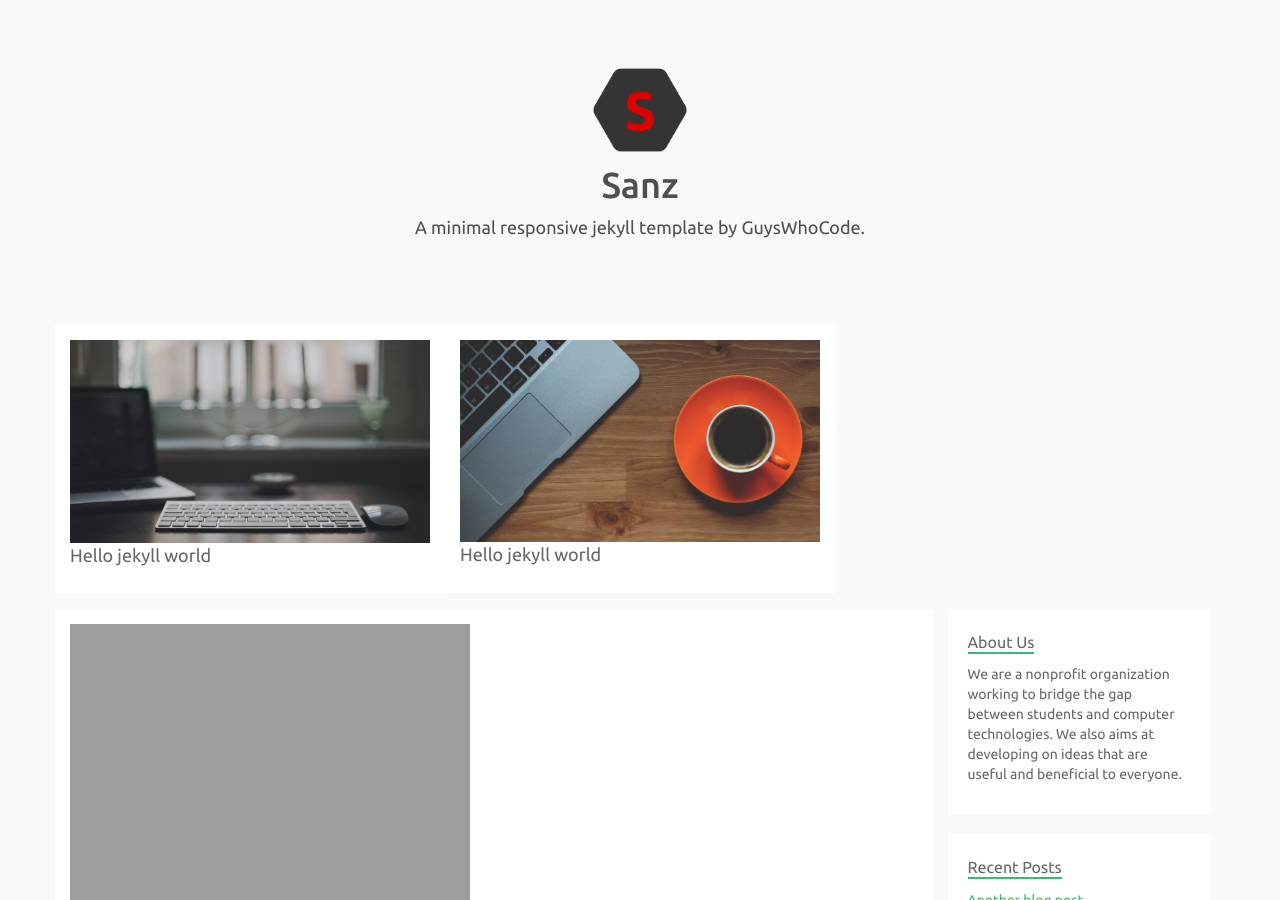
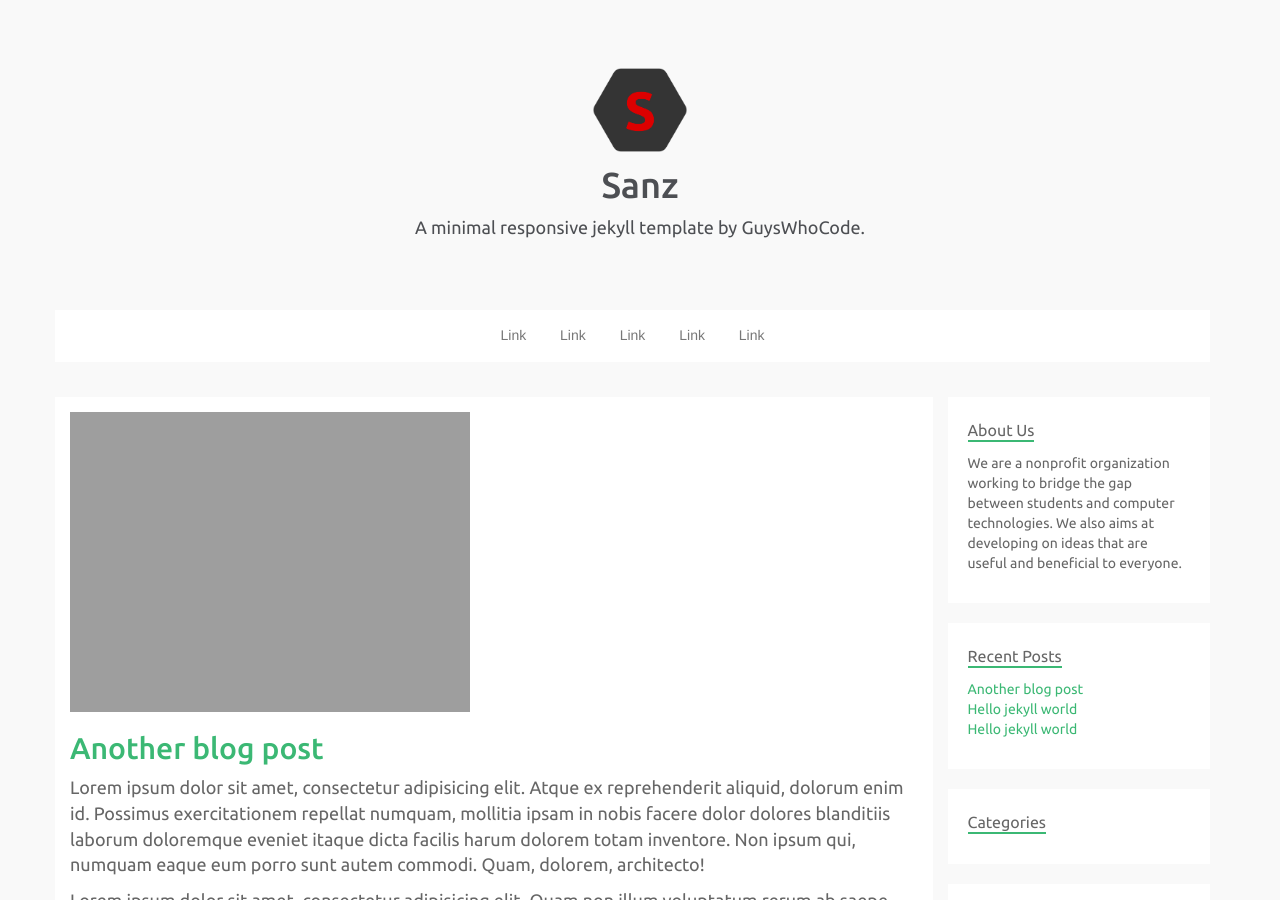
Before and after one commit to shajanjp/sanz, a Jekyll site: the page built from index.html, in a window 1280 px wide and 900 px high. Built offline with Jekyll 4.4.1, drawn with Linux system fonts in a browser that asks for light colours; some of the changed text lies outside the part shown.

Commit message:
Adds navbar

```diff
--- a/_layouts/home.html
+++ b/_layouts/home.html
@@ -12,12 +12,11 @@
 	<link rel="stylesheet" href="{{ site.baseurl }}/css/style.css">
 </head>
 <body>
-
+	<!-- Header -->
 	{% include header.html %}
 
-	<!-- Featured articles -->
-
-	{% include featured-articles.html %}
+	<!-- Navigation -->
+	{% include nav.html %}
 
 	<!-- articles -->
 	<div class="container">
@@ -27,10 +26,16 @@
 				{% include articles.html %}
 			</div>
 			<div class="col-sm-3">
-			{% include sidebar.html %}
+				<!-- Sidebar -->
+				{% include sidebar.html %}
 			</div>
 		</div>
 	</div>
+
+	<!-- Featured articles -->
+	{% include featured-articles.html %}
+
+	<!-- Footer -->
 	{% include footer.html %}
 </body>
 </html>
```
